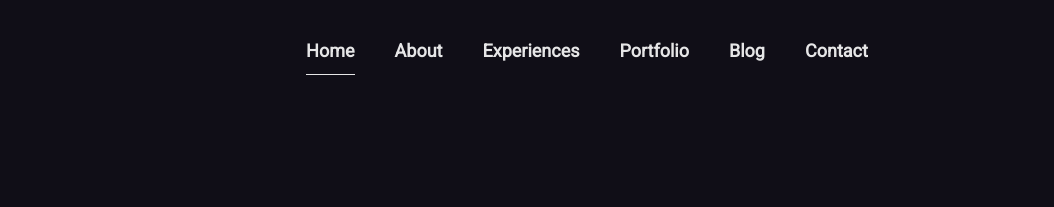
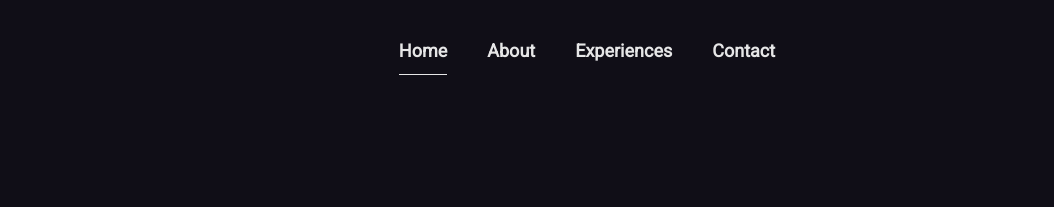
Before and after one commit to nszczepura/nszczepura.github.io, a plain HTML site: page index.html in a window 1280 px wide. Shown: the top 207 px of the page, without its empty margins (53-1107 px from the left). Drawn offline with Linux system fonts and the light colour scheme; some packages are replaced by stand-ins of ours.

Commit message:
'header'

```diff
--- a/index.html
+++ b/index.html
@@ -78,12 +78,13 @@
                                 <li class="nav-item">
                                    <a class="nav-link" href="#mh-experience">Experiences</a>
                                 </li>
-                                <li class="nav-item">
+                            <!--    <li class="nav-item">
                                     <a class="nav-link" href="#mh-portfolio">Portfolio</a>
                                 </li>
                                 <li class="nav-item">
                                     <a class="nav-link" href="#mh-blog">Blog</a>
                                 </li>
+                            -->
                                 <li class="nav-item">
                                    <a class="nav-link" href="#mh-contact">Contact</a>
                                 </li>
```
